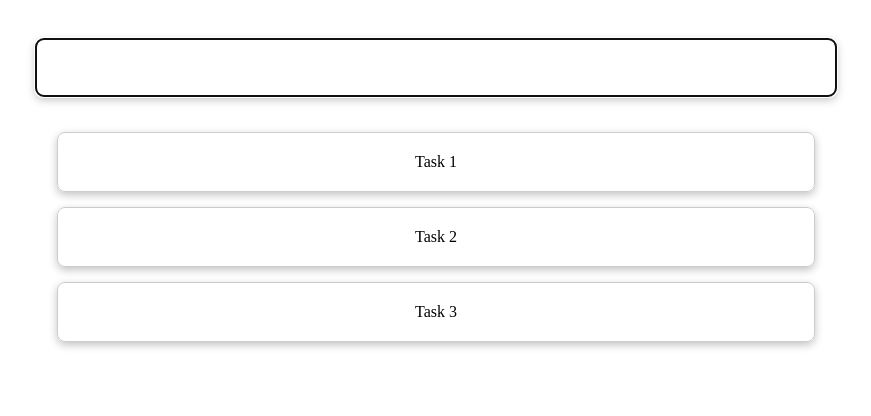
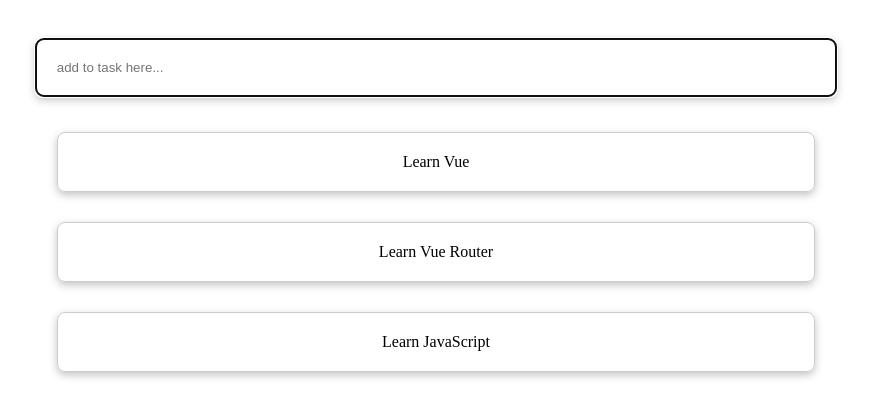
Before and after one commit to Ardhiityo/todolist-vue3, a Vue app: page / in a window 1280 px wide. Shown: the top 416 px of the page, without its empty margins (204-1075 px from the left). Built offline with nearby package versions, Linux system fonts and the light colour scheme.

Commit message:
Membuat Fungsi Create Read Delete Data Task

```diff
--- a/src/App.vue
+++ b/src/App.vue
@@ -1,14 +1,30 @@
 <script setup>
+import { ref } from "vue";
+const tasks = ref(["Learn Vue", "Learn Vue Router", "Learn JavaScript"]);
+const task = ref("");
+function addTasks() {
+  if (task.value) {
+    tasks.value.unshift(task.value);
+    task.value = "";
+  }
+}
+function deleteTasks(index) {
+  tasks.value.splice(index, 1);
+}
 </script>
 
 <template>
   <div class="container-fluid">
     <div class="container">
-      <input type="text" autofocus />
-      <div class="list">
-        <div class="todo-list">Task 1</div>
-        <div class="todo-list">Task 2</div>
-        <div class="todo-list">Task 3</div>
+      <input
+        type="text"
+        autofocus
+        placeholder="add to task here..."
+        v-model="task"
+        @keyup.enter="addTasks()"
+      />
+      <div class="list" v-for="(task, index) in tasks" :key="index">
+        <div class="todo-list" @click="deleteTasks(index)">{{ task }}</div>
       </div>
     </div>
   </div>
```
